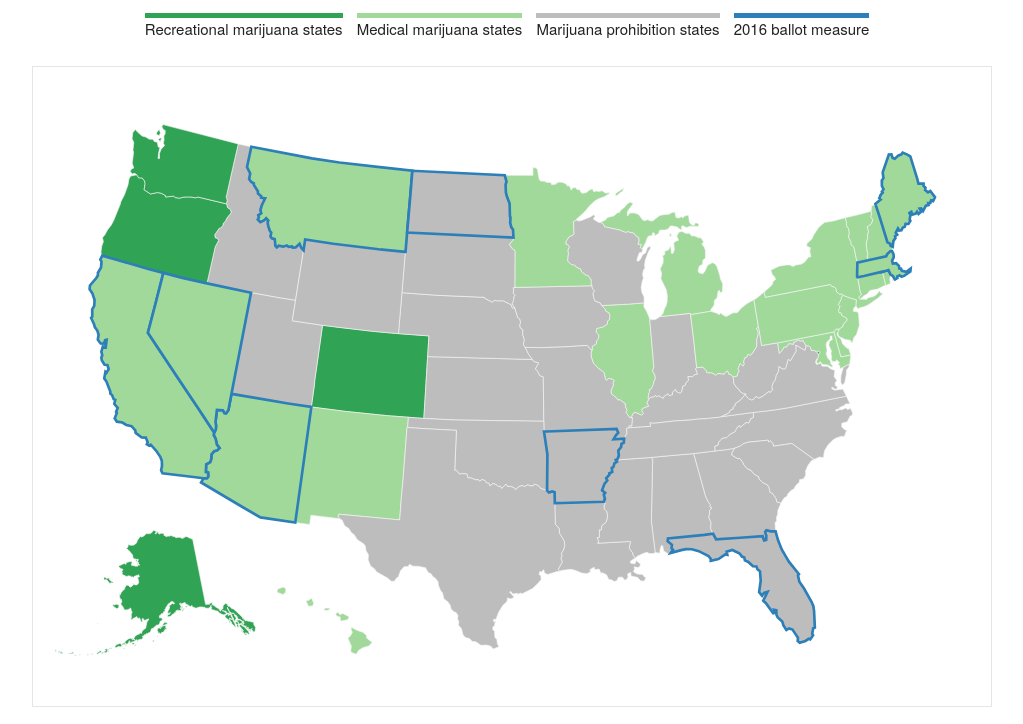
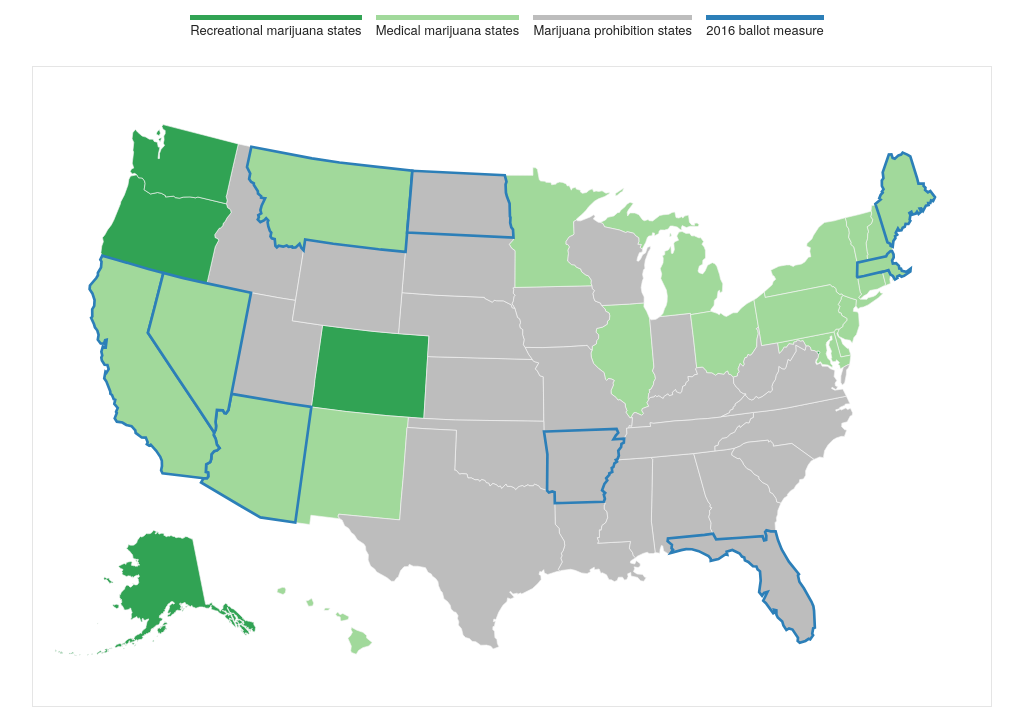
Before and after one commit to denverpost/map-us-marijuana-laws, a plain HTML site: page index.html in a window 1280 px wide. Shown: the part 108-832 px from the top of the page, without its empty margins (128-1151 px from the left). Drawn offline with nearby package versions, Linux system fonts and the light colour scheme.

Commit message:
Add tooltip, tweak legend font size

```diff
--- a/index.html
+++ b/index.html
@@ -16,10 +16,10 @@
             <h1 class="twleve columns" id="map-title">U.S. Cannabis Laws</h1>
         </div>
         <div class="row" id="legend-container">
-            <p style="text-align: center"><span style="border-top: 5px solid rgb(49, 163, 84); margin-right: 10px;">Recreational marijuana states</span>
-                <span style="border-top: 5px solid rgb(161, 217, 155); margin-right: 10px;">Medical marijuana states</span>
-                <span style="border-top: 5px solid #bdbdbd; margin-right: 10px;">Marijuana prohibition states</span>
-                <span style="border-top: 5px solid #2c7fb8; margin-right: 10px;">2016 ballot measure</span>
+            <p style="text-align: center"><span style="border-top: 5px solid rgb(49, 163, 84); margin-right: 10px; font-size: 13px;">Recreational marijuana states</span>
+                <span style="border-top: 5px solid rgb(161, 217, 155); margin-right: 10px; font-size: 13px;">Medical marijuana states</span>
+                <span style="border-top: 5px solid #bdbdbd; margin-right: 10px; font-size: 13px;">Marijuana prohibition states</span>
+                <span style="border-top: 5px solid #2c7fb8; margin-right: 10px; font-size: 13px;">2016 ballot measure</span>
             </p>
         </div>
         <div class="row" id="legend-container-mobile">
--- a/map.js
+++ b/map.js
@@ -185,8 +185,8 @@ function showTooltip(f) {
     // Calculate the absolute left and top offsets of the tooltip. If the
     // mouse is close to the right border of the map, show the tooltip on
     // the left.
-    var left = Math.min(width - 4 * d.state.length, mouse[0] + 5);
-    var top = mouse[1] + 25;
+    var left = Math.min(width - 4 * d.state.length, mouse[0] - 50);
+    var top = mouse[1] + 100;
 
     // Show the tooltip (unhide it) and set the name of the data entry.
     // Set the position as calculated before.
--- a/style.css
+++ b/style.css
@@ -91,13 +91,13 @@ ul {
     margin-left: 2em;
 }
 
-@media only screen and (max-width: 768px) {
+@media only screen and (max-width: 725px) {
     #legend-container {
         display: none;
     }
 }
 
-@media only screen and (min-width: 769px) {
+@media only screen and (min-width: 726px) {
     #legend-container-mobile {
         display: none;
     }
```
